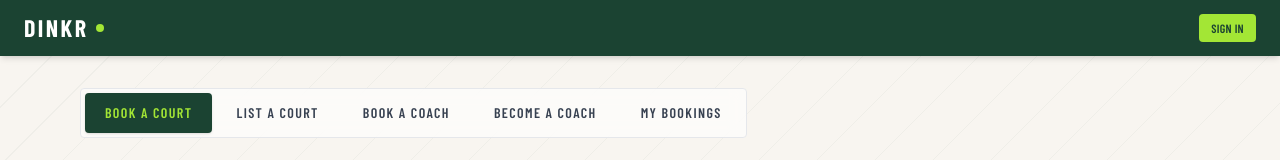
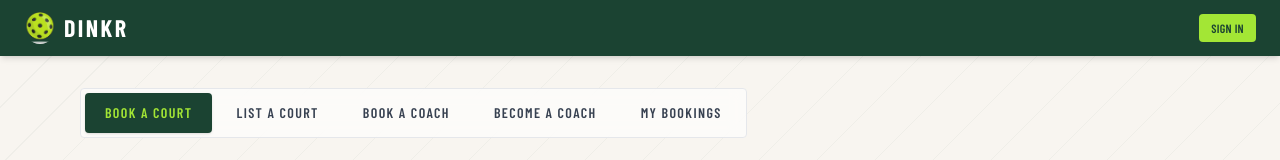
Before and after one commit to charlesausejojr/dinkr-frontend, a Next.js app: page / in a window 1280 px wide. Shown: the top 160 px of the page. Built offline with nearby package versions, Linux system fonts and the light colour scheme; no server answers.

Commit message:
Add logo

```diff
--- a/src/components/layout/Navbar.tsx
+++ b/src/components/layout/Navbar.tsx
@@ -1,8 +1,9 @@
-'use client';
+"use client";
 
-import { useAuthStore } from '@/store/authStore';
-import { useUIStore } from '@/store/uiStore';
-import { Button } from '@/components/ui/Button';
+import Image from "next/image";
+import { useAuthStore } from "@/store/authStore";
+import { useUIStore } from "@/store/uiStore";
+import { Button } from "@/components/ui/Button";
 
 export function Navbar() {
   const { user, clearAuth, isAuthenticated } = useAuthStore();
@@ -11,11 +12,20 @@ export function Navbar() {
   return (
     <nav className="sticky top-0 z-30 bg-court-green text-white px-6 py-3 flex items-center justify-between shadow-md">
       {/* Logo */}
-      <div className="flex items-center gap-2 cursor-pointer" onClick={() => window.scrollTo({ top: 0, behavior: 'smooth' })}>
+      <div
+        className="flex items-center gap-2 cursor-pointer"
+        onClick={() => window.scrollTo({ top: 0, behavior: "smooth" })}
+      >
+        <Image
+          src="/DINKR_LOGO.png"
+          alt="Dinkr"
+          width={32}
+          height={32}
+          className="rounded-full"
+        />
         <span className="font-display text-2xl font-bold tracking-widest uppercase">
           Dinkr
         </span>
-        <span className="w-2 h-2 rounded-full bg-court-lime" />
       </div>
 
       {/* Auth controls */}
```
Also changed, not shown: public/DINKR_LOGO.png (added), public/logo.jpg (added).
